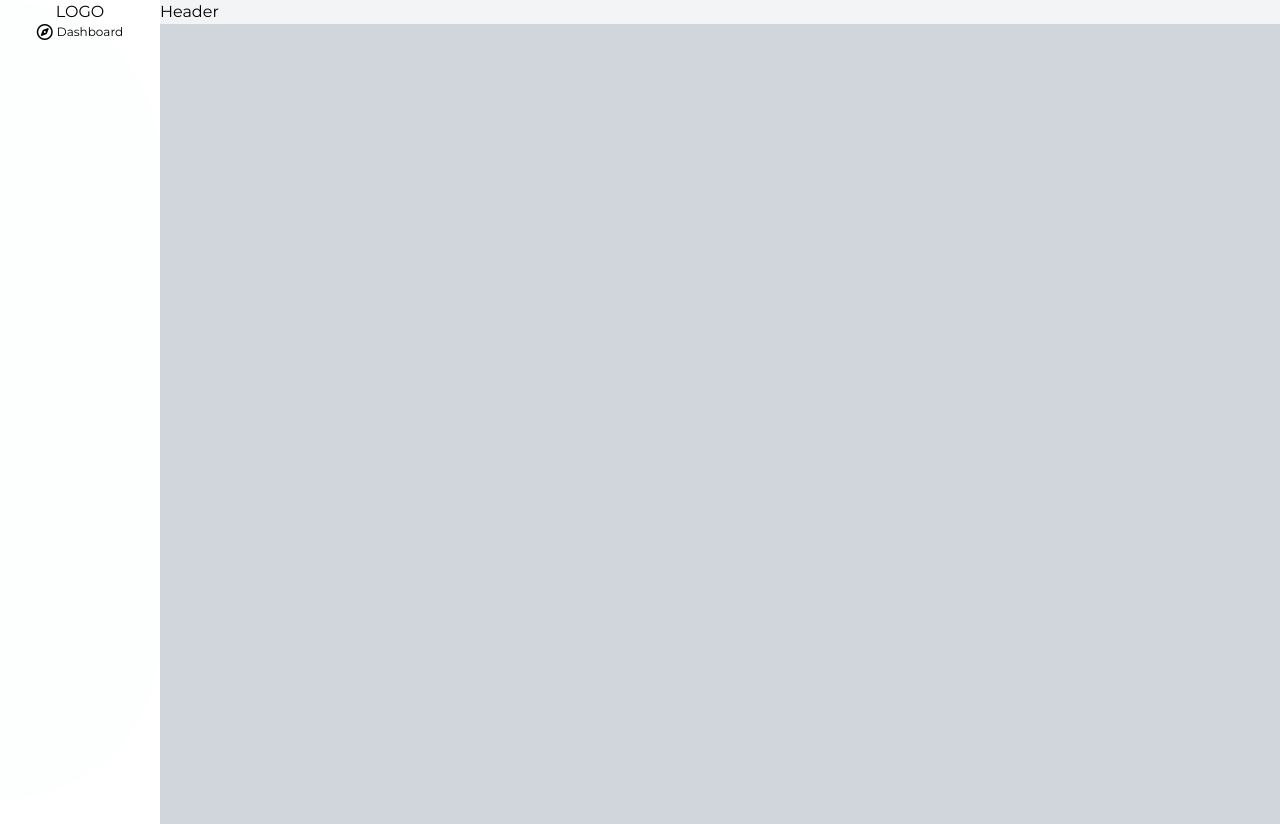
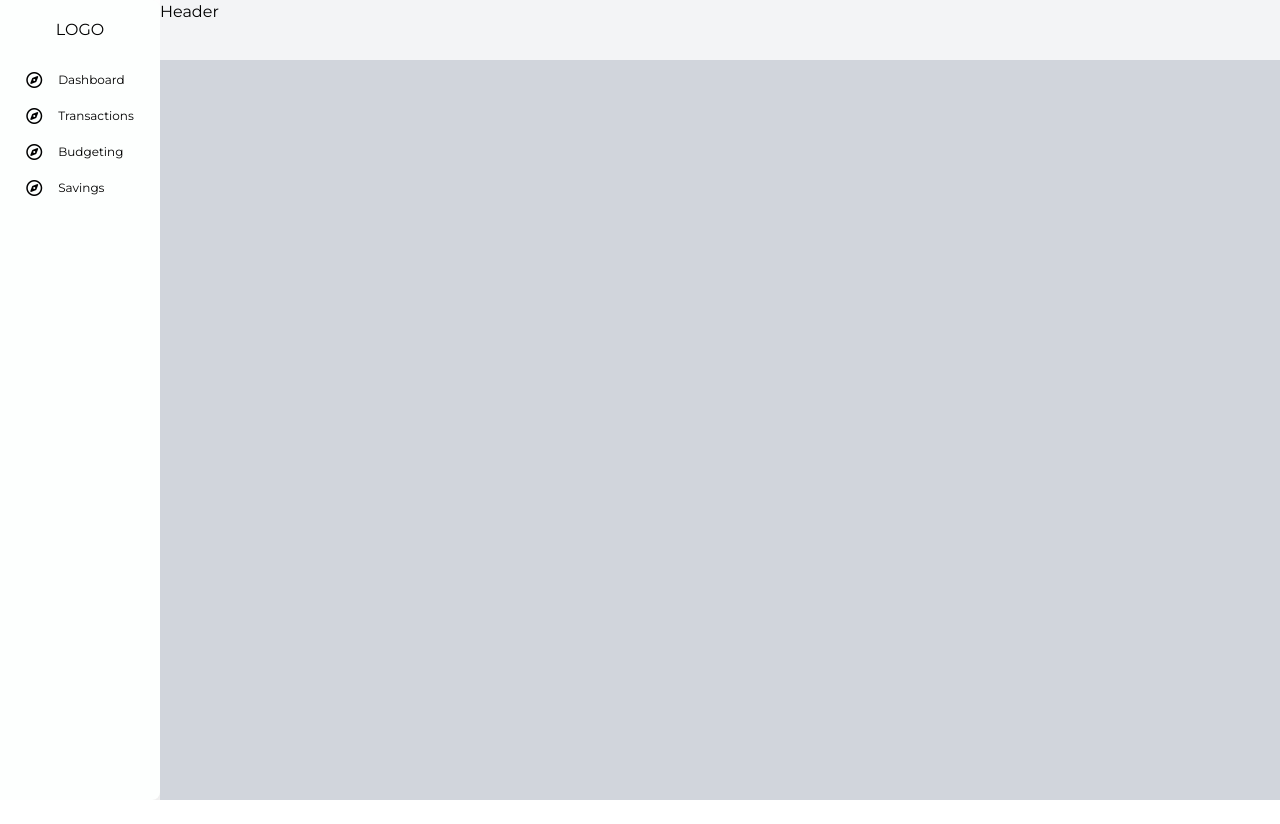
Before and after one commit to ajogerio/finance-tracker, a React (Vite) app in the folder client/: page / in a window 1280 px wide. After the commit the page ends 800 px from the top, so only its background shows below. Built offline with nearby package versions, Linux system fonts and the light colour scheme.

Commit message:
feat: center navigation buttons

```diff
--- a/client/src/layouts/MainLayout.tsx
+++ b/client/src/layouts/MainLayout.tsx
@@ -17,7 +17,7 @@ export default function MainLayout({ children }: LayoutProps) {
         <Header />
 
         {/* Main page content  */}
-        <main className="bg-gray-300 w-full min-h-full">
+        <main className="bg-gray-300 w-full flex-1">
           {children || <Outlet />}
         </main>
       </div>
--- a/client/src/layouts/components/Header.tsx
+++ b/client/src/layouts/components/Header.tsx
@@ -1,3 +1,3 @@
 export default function Header() {
-  return <header className="bg-gray-100">Header</header>;
+  return <header className="bg-gray-100 min-h-15">Header</header>;
 }
--- a/client/src/layouts/components/NavigationBar.tsx
+++ b/client/src/layouts/components/NavigationBar.tsx
@@ -1,10 +1,24 @@
 import NavigationButton from "./NavigationButton";
+
+const navigationLabels: string[] = [
+  "Dashboard",
+  "Transactions",
+  "Budgeting",
+  "Savings",
+];
 
 export default function NavigationBar() {
   return (
-    <nav className="flex flex-col items-center min-w-40 bg-[#fdfffe] rounded-tr-full rounded-br-full">
-      <h1>LOGO</h1>
-      <NavigationButton label="Dashboard" />
+    <nav
+      className="flex flex-col items-center min-w-40 bg-[#fdfffe] rounded-tr-lg
+    rounded-br-lg shadow-2xl gap-3"
+    >
+      <h1 className="flex justify-center items-center min-h-15 ">LOGO</h1>
+      <div className="flex flex-col max-w-[180px] gap-5">
+        {navigationLabels.map((label) => (
+          <NavigationButton key={label} label={label} />
+        ))}
+      </div>
     </nav>
   );
 }
--- a/client/src/layouts/components/NavigationButton.tsx
+++ b/client/src/layouts/components/NavigationButton.tsx
@@ -4,7 +4,7 @@ type NavigationButtonProps = {
 
 export default function NavigationButton({ label }: NavigationButtonProps) {
   return (
-    <button className="flex justify-center items-center gap-1">
+    <button className="flex items-center gap-4 w-full text-left">
       <i className="fa-regular fa-compass"></i>
       <p className="text-xs">{label}</p>
     </button>
```
